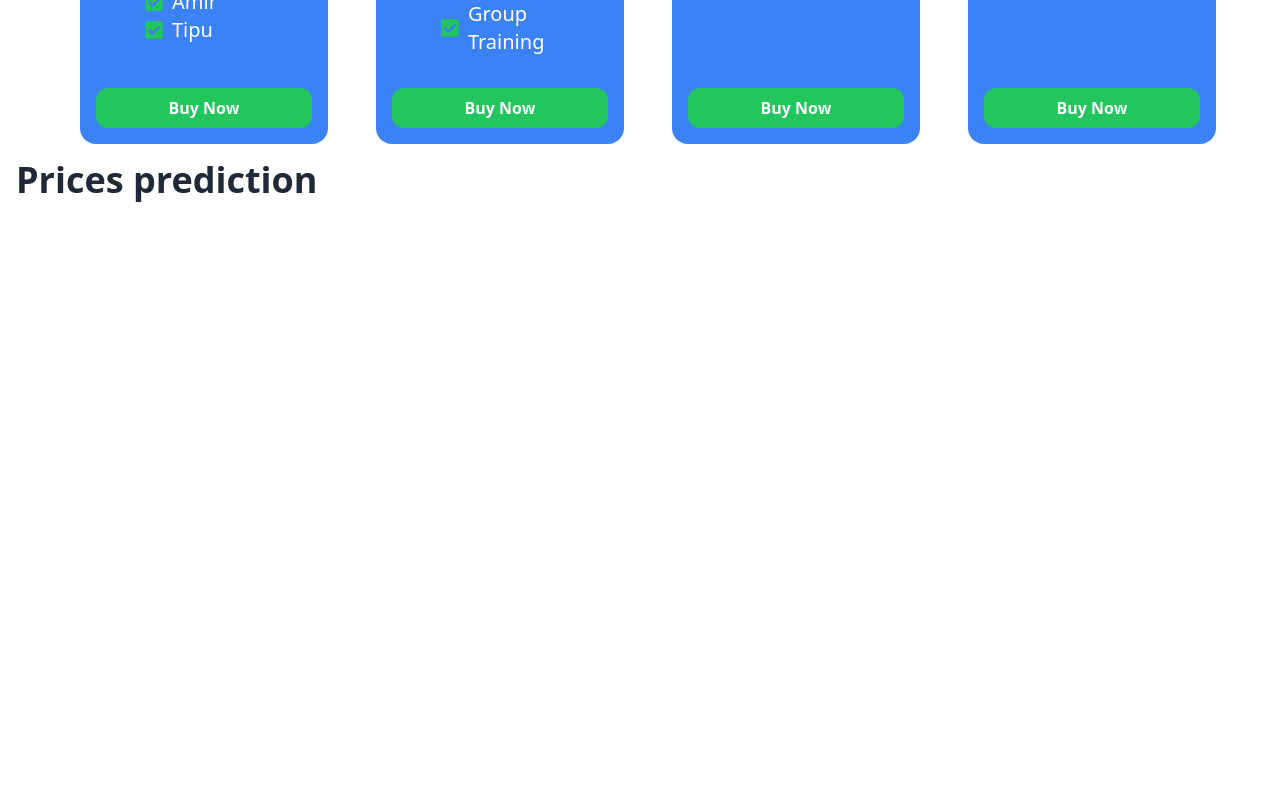
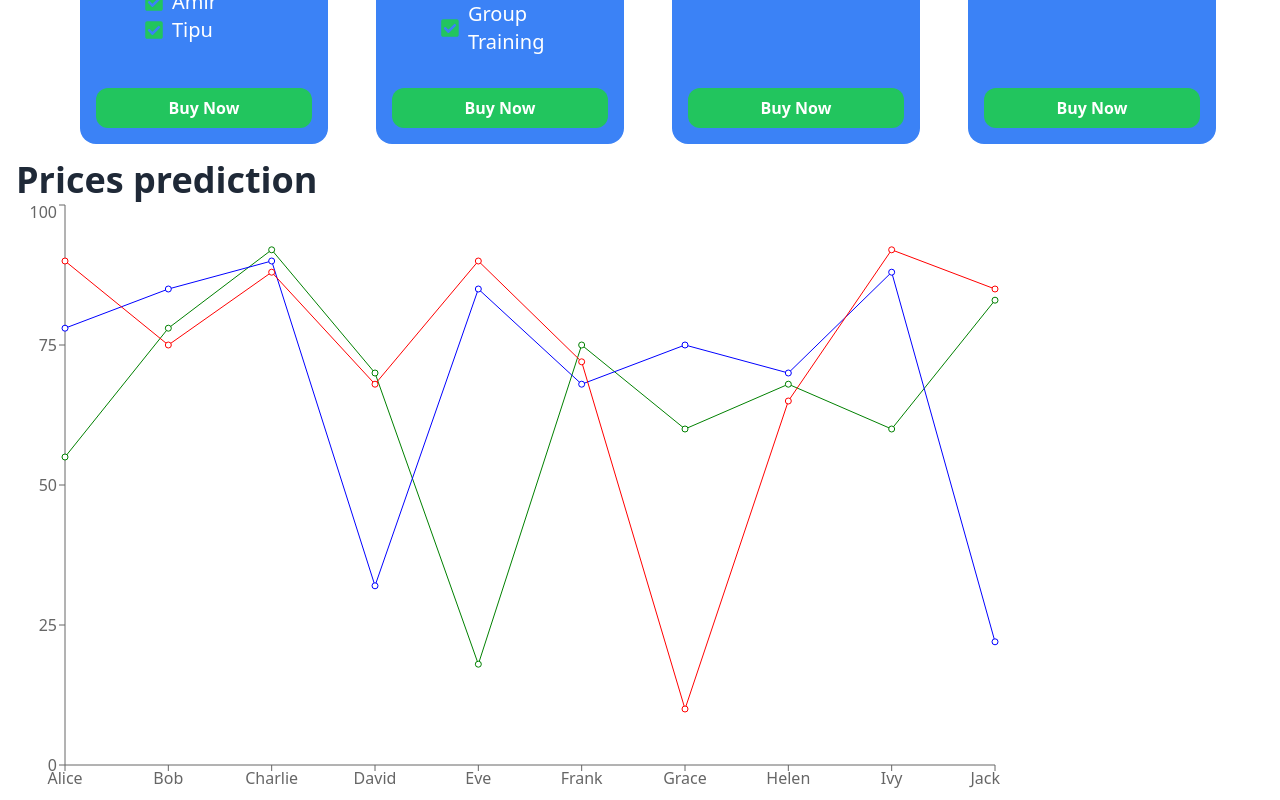
Before and after one commit to Shajibmia96/Milestone-08, a React (Vite) app: page / in a window 1280 px wide. Shown: the part 592-1392 px from the top of the page. Before the commit the page ends 800 px from the top, so only its background shows below. Built offline with nearby package versions, Linux system fonts and the light colour scheme.

Commit message:
Use Reachart To Draw Any Type Of Chart Using React

```diff
--- a/package.json
+++ b/package.json
@@ -13,7 +13,8 @@
     "prop-types": "^15.8.1",
     "react": "^18.2.0",
     "react-dom": "^18.2.0",
-    "react-icons": "^5.0.1"
+    "react-icons": "^5.0.1",
+    "recharts": "^2.12.2"
   },
   "devDependencies": {
     "@types/react": "^18.2.56",
--- a/src/App.jsx
+++ b/src/App.jsx
@@ -1,5 +1,6 @@
 import './App.css'
 import DeisyUI from './Component/DeisyUI/DeisyUI'
+import LineChart from './Component/LineChart/LineChart'
 
 function App() {
 
@@ -10,7 +11,7 @@ function App() {
           </p></DeisyUI>
       <h1 className='text-4xl font-bold pl-4'>Prices prediction </h1>
 
-
+      <LineChart></LineChart>
 
     </>
   )
--- /dev/null
+++ b/src/Component/LineChart/LineChart.jsx
@@ -0,0 +1,34 @@
+import PropTypes from 'prop-types';
+import { LineChart as LCChart, Line , XAxis, YAxis } from 'recharts';
+const LineChart = () => {
+    const studentsData = [
+        { id: 'S001', name: 'Alice', mathMarks: 55, physicsMarks: 78, chemistryMarks: 90 },
+        { id: 'S002', name: 'Bob', mathMarks: 78, physicsMarks: 85, chemistryMarks: 75 },
+        { id: 'S003', name: 'Charlie', mathMarks: 92, physicsMarks: 90, chemistryMarks: 88 },
+        { id: 'S004', name: 'David', mathMarks: 70, physicsMarks: 32, chemistryMarks: 68 },
+        { id: 'S005', name: 'Eve', mathMarks: 18, physicsMarks: 85, chemistryMarks: 90 },
+        { id: 'S006', name: 'Frank', mathMarks: 75, physicsMarks: 68, chemistryMarks: 72 },
+        { id: 'S007', name: 'Grace', mathMarks: 60, physicsMarks: 75, chemistryMarks: 10 },
+        { id: 'S008', name: 'Helen', mathMarks: 68, physicsMarks: 70, chemistryMarks: 65 },
+        { id: 'S009', name: 'Ivy', mathMarks: 60, physicsMarks: 88, chemistryMarks: 92 },
+        { id: 'S010', name: 'Jack', mathMarks: 83, physicsMarks: 22, chemistryMarks: 85 }
+      ];
+
+    return (
+        <div>
+             <LCChart width={1000} height={600} data={studentsData}>
+                    <XAxis dataKey={"name"} ></XAxis>
+                    <YAxis></YAxis>
+                <Line dataKey="mathMarks" stroke='green'></Line>
+                <Line dataKey={"physicsMarks"} stroke='blue'></Line>
+                <Line dataKey={"chemistryMarks"} stroke='red'></Line>
+             </LCChart>
+        </div>
+    );
+};
+
+LineChart.propTypes = {
+
+};
+
+export default LineChart;
```
Also changed, not shown: 1 other file (tests, documents, lock files or other folders).
